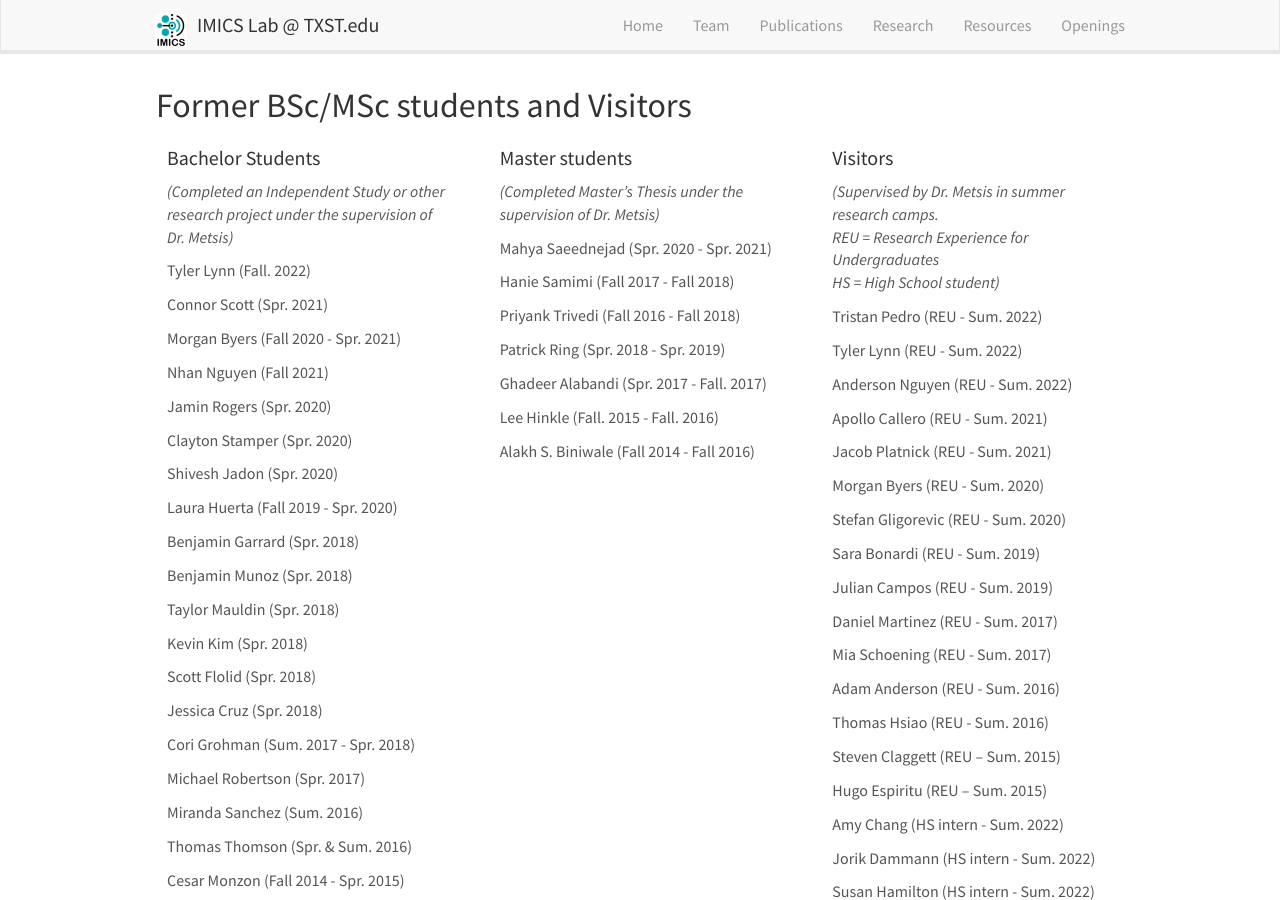
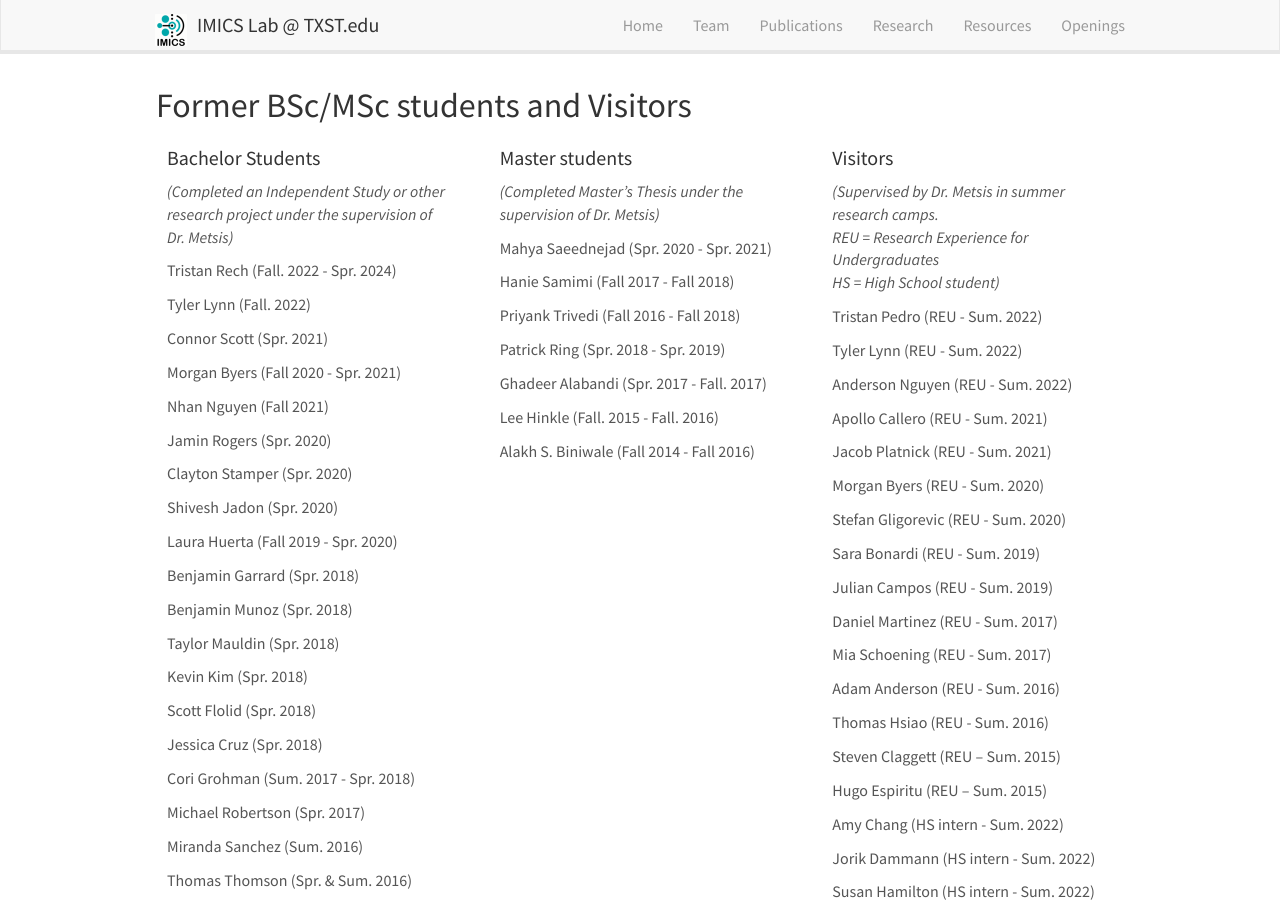
Before and after one commit to imics-lab/imics-lab.github.io, a Jekyll site: the page built from _pages/team.md, in a window 1280 px wide and 900 px high, scrolled down 2354 px. Built offline with Jekyll 4.4.1, drawn with Linux system fonts in a browser that asks for light colours; nearby versions of some CDN libraries.

Commit message:
Update alumni_bsc.yml

```diff
--- a/_data/alumni_bsc.yml
+++ b/_data/alumni_bsc.yml
@@ -1,3 +1,7 @@
+- name: Tristan Rech (Fall. 2022 - Spr. 2024)
+
+- Jonathan Villarreal (Fall. 2022 - Spr. 2024)
+
 - name: Tyler Lynn (Fall. 2022)
 
 - name: Connor Scott (Spr. 2021)
```
